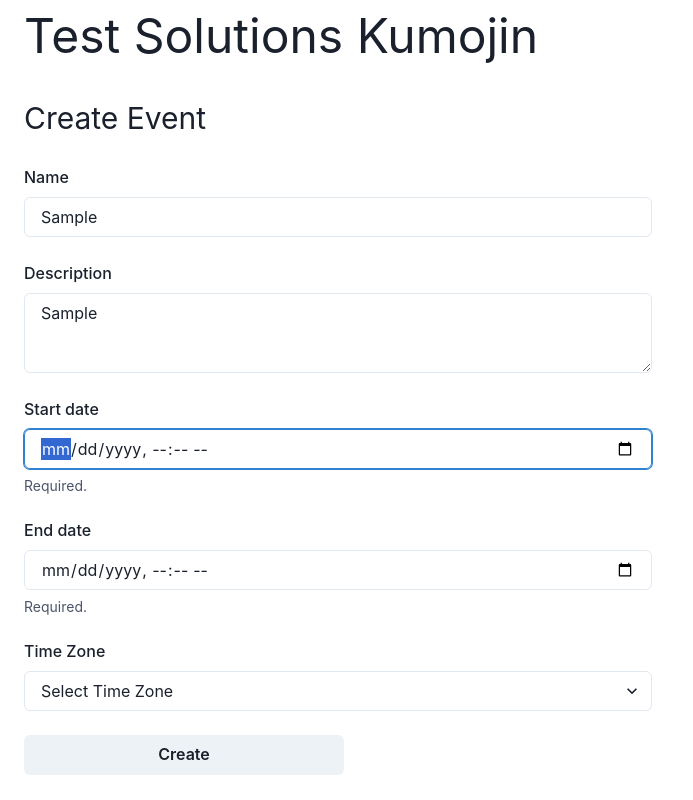
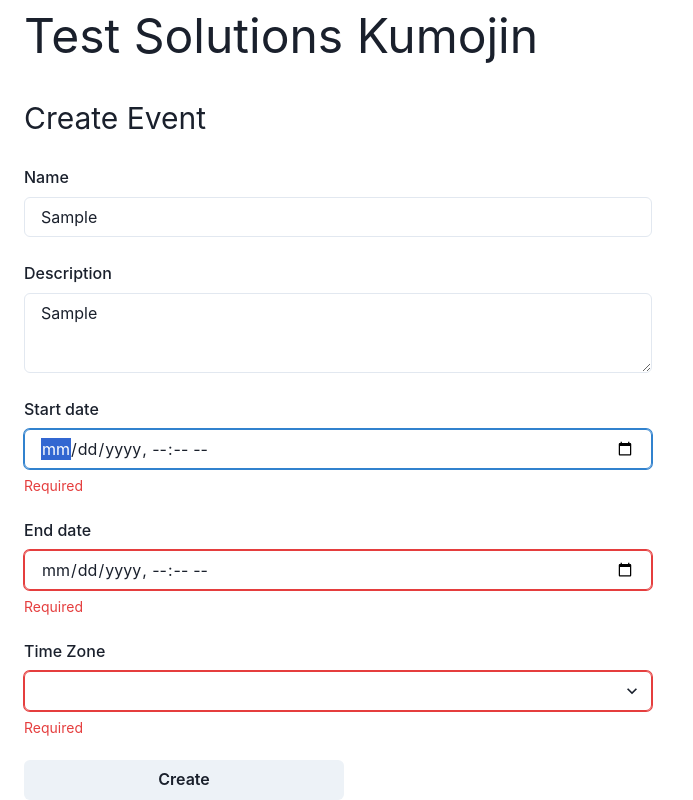
Before and after one commit to 5heepy/test-kumojin, a React (Create React App) app in the folder frontend/: page / in a window 1280 px wide. Both pictures are taken after typing "Sample", "Sample" into the empty fields and a click on the button "Create". Shown: the whole page, without its empty margins (0-693 px from the left). Built offline with nearby package versions, Linux system fonts and the light colour scheme.

Commit message:
Finished tests

```diff
--- a/frontend/src/components/EventCreationForm.tsx
+++ b/frontend/src/components/EventCreationForm.tsx
@@ -1,19 +1,18 @@
 import { mapFormValuesToEvent, ianaTimeZones } from '../helpers';
 import {
   FormControl,
+  FormErrorMessage,
   FormLabel,
-  FormHelperText,
   Grid,
   GridItem,
   Input,
   Select,
-  Spinner,
   Stack,
   Text,
   Textarea,
   Button,
 } from '@chakra-ui/react';
-import { useForm, Controller } from 'react-hook-form';
+import { useForm } from 'react-hook-form';
 import { useCreateEvent } from '../hooks';
 import { EventCreationFormValues } from '../models';
 import { useCallback } from 'react';
@@ -34,9 +33,9 @@ const endDateErrorMessage = (error: { [key: string]: any }) => {
 
 const EventCreationForm = () => {
   const {
-    control,
     handleSubmit,
     getValues,
+    register,
     formState: { errors },
   } = useForm<EventCreationFormValues>({ defaultValues: formDefaultValues });
 
@@ -56,56 +55,54 @@ const EventCreationForm = () => {
       <form onSubmit={handleSubmit(onSubmit)}>
         <Grid gap={6} w='50%'>
           <GridItem>
-            <Controller
-              name='name'
-              control={control}
-              rules={{ required: true }}
-              render={({ field }) => (
-                <FormControl isDisabled={loading}>
-                  <FormLabel>Name</FormLabel>
-                  <Input {...field} data-testid='TEST_name_input' />
-                  {errors.name && <FormHelperText data-testid='TEST_name_error'>Required.</FormHelperText>}
+            <FormControl isDisabled={loading} isInvalid={!!errors.name}>
+              <FormLabel htmlFor='name'>Name</FormLabel>
+              <Input
+                data-testid='TEST_name_input'
+                id='name'
+                placeholder='Name'
+                {...register('name', {
+                  required: 'Required',
+                })}
+              />
+              <FormErrorMessage>
+                {errors.name && errors.name.message}
+              </FormErrorMessage>
             </FormControl>
-              )}
-            />
           </GridItem>
 
           <GridItem>
-            <Controller
-              name='description'
-              control={control}
-              render={({ field }) => (
-                <FormControl isDisabled={loading}>
-                  <FormLabel>Description</FormLabel>
-                  <Textarea {...field} data-testid='TEST_description_input' />
+            <FormControl isDisabled={loading} isInvalid={!!errors.description}>
+              <FormLabel htmlFor='description'>Description</FormLabel>
+              <Textarea
+                data-testid='TEST_description_input'
+                id='description'
+                placeholder='Description'
+                {...register('description')}
+              />
             </FormControl>
-              )}
-            />
           </GridItem>
 
           <GridItem>
-            <Controller
-              name='startDate'
-              control={control}
-              rules={{ required: true }}
-              render={({ field }) => (
-                <FormControl isDisabled={loading}>
-                  <FormLabel>Start date</FormLabel>
+            <FormControl isDisabled={loading} isInvalid={!!errors.startDate}>
+              <FormLabel htmlFor='startDate'>Start date</FormLabel>
               <Input
-                    {...field}
+                data-testid='TEST_start_date_input'
+                id='startDate'
+                placeholder='Start date'
                 type='datetime-local'
-                    data-testid='TEST_start_date_input'
+                {...register('startDate', {
+                  required: 'Required',
+                })}
               />
-                  {errors.startDate && (
-                    <FormHelperText data-testid='TEST_start_date_error'>Required.</FormHelperText>
-                  )}
+              <FormErrorMessage>
+                {errors.startDate && errors.startDate.message}
+              </FormErrorMessage>
             </FormControl>
-              )}
-            />
           </GridItem>
 
           <GridItem>
-            <Controller
+            {/* <Controller
               name='endDate'
               control={control}
               rules={{
@@ -130,23 +127,39 @@ const EventCreationForm = () => {
                   )}
                 </FormControl>
               )}
+            /> */}
+
+            <FormControl isDisabled={loading} isInvalid={!!errors.endDate}>
+              <FormLabel htmlFor='endDate'>End date</FormLabel>
+              <Input
+                data-testid='TEST_end_date_input'
+                id='endDate'
+                placeholder='End date'
+                type='datetime-local'
+                {...register('endDate', {
+                  required: 'Required',
+                  validate: {
+                    higherThanStartDate: (value) =>
+                      dayjs(value).isAfter(getValues().startDate),
+                  },
+                })}
               />
+              <FormErrorMessage>
+                {errors.endDate && errors.endDate.message}
+              </FormErrorMessage>
+            </FormControl>
           </GridItem>
 
           <GridItem>
-            <Controller
-              name='timeZone'
-              control={control}
-              rules={{
-                required: true,
-              }}
-              render={({ field }) => (
-                <FormControl isDisabled={loading}>
-                  <FormLabel>Time Zone</FormLabel>
+            <FormControl isDisabled={loading} isInvalid={!!errors.timeZone}>
+              <FormLabel htmlFor='timeZone'>Time Zone</FormLabel>
               <Select
-                    {...field}
+                id='timeZone'
                 placeholder='Select Time Zone'
                 data-testid='TEST_time_zone_input'
+                {...register('timeZone', {
+                  required: 'Required',
+                })}
               >
                 {ianaTimeZones.map((timeZone) => (
                   <option key={timeZone} value={timeZone}>
@@ -154,17 +167,15 @@ const EventCreationForm = () => {
                   </option>
                 ))}
               </Select>
-                  {errors.timeZone && (
-                    <FormHelperText data-testid='TEST_time_zone_error'>Required.</FormHelperText>
-                  )}
+              <FormErrorMessage>
+                {errors.timeZone && errors.timeZone.message}
+              </FormErrorMessage>
             </FormControl>
-              )}
-            />
           </GridItem>
 
           <GridItem>
-            <Button type='submit' width='xs' data-testid="TEST_submit_button">
-              {loading ? <Spinner size='md' /> : 'Create'}
+            <Button data-testid="TEST_submit_button" type='submit' width='xs' isLoading={loading} >
+              Create
             </Button>
           </GridItem>
         </Grid>
```
Also changed, not shown: 1 other file (tests, documents, lock files or other folders). Lines whose indentation alone changed are shown as unchanged.
